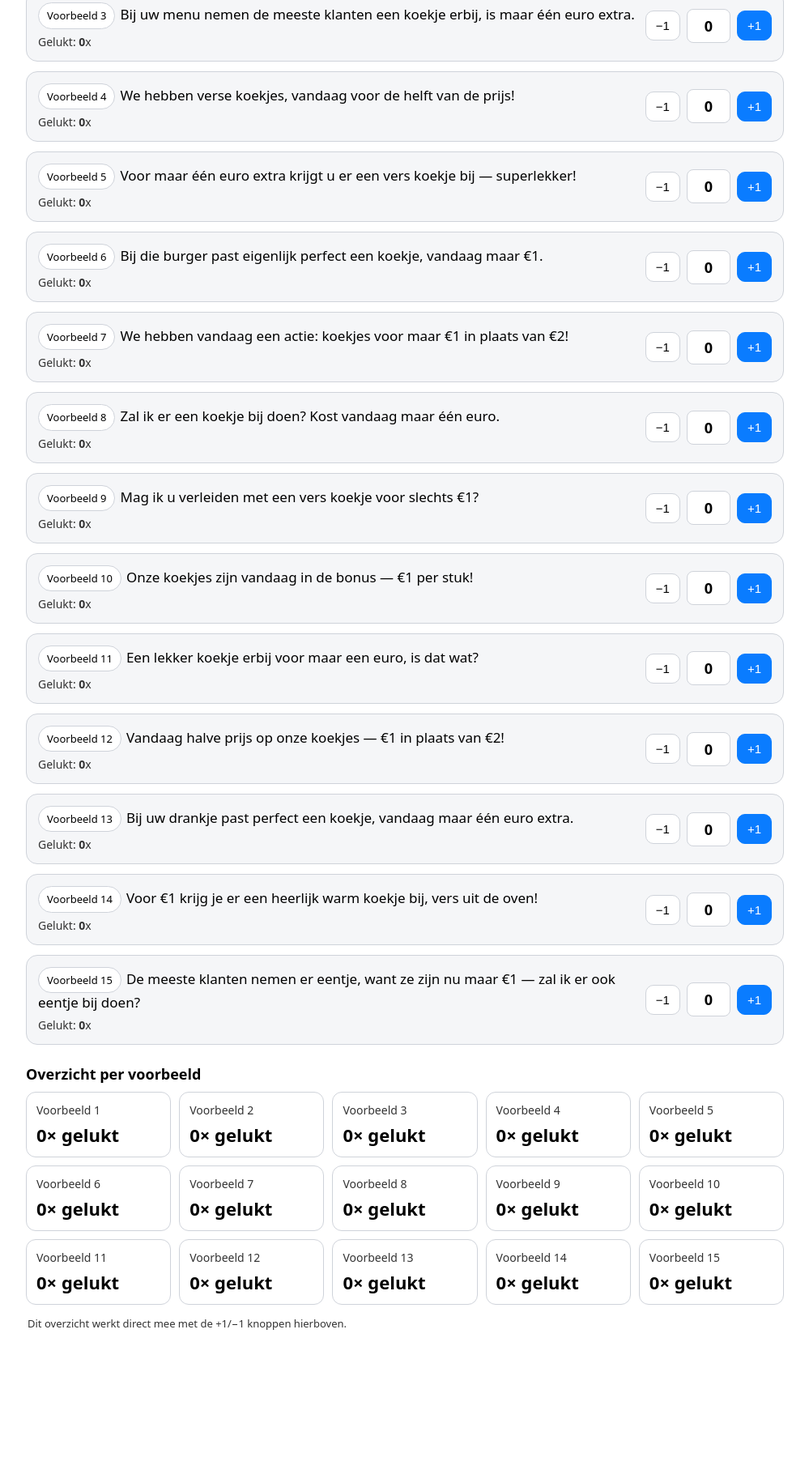
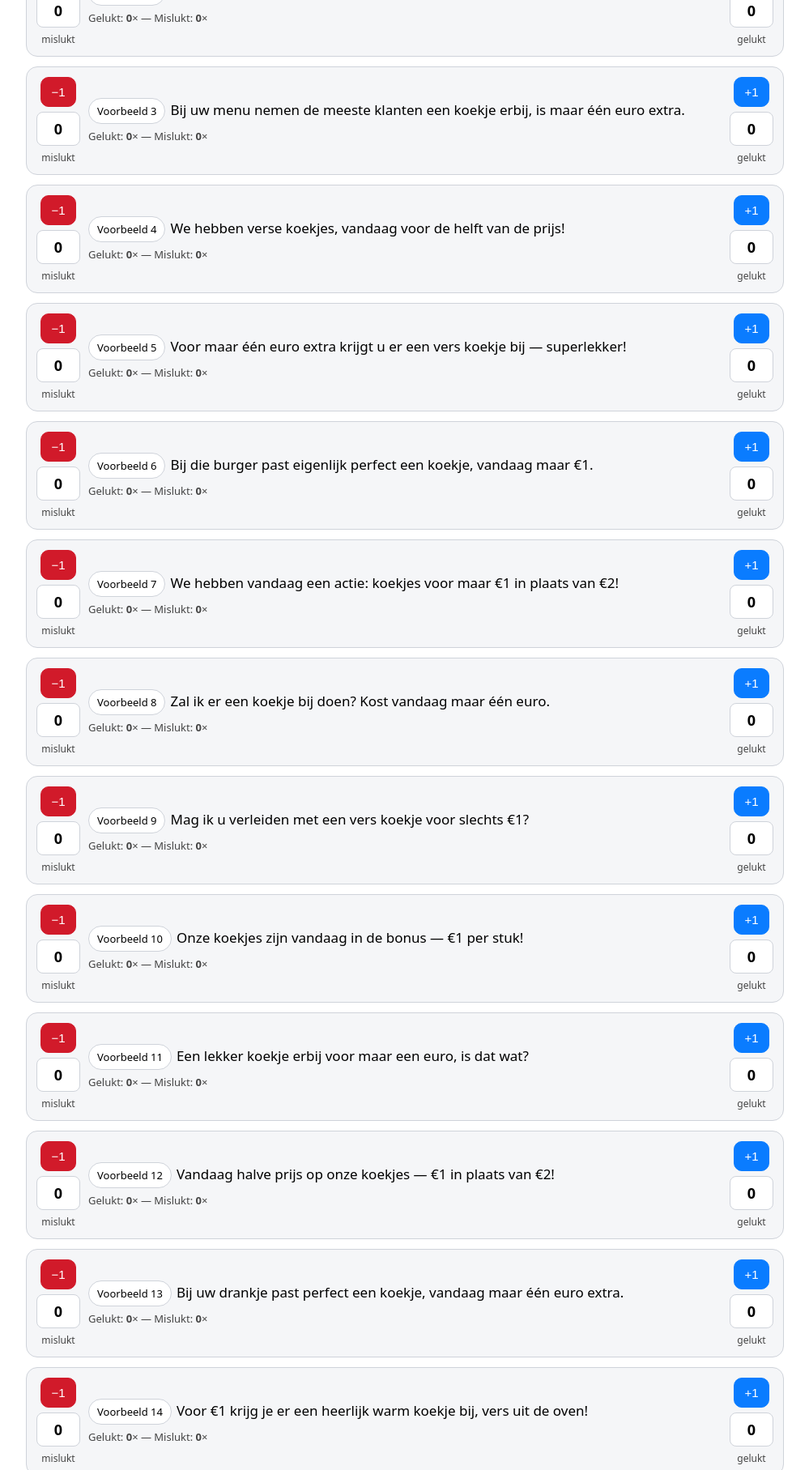
Before and after one commit to mohammadyamankreidi-jpg/koekje-teller, a plain HTML site: page index.html in a window 1280 px wide. Shown: the part 365-2180 px from the top of the page at 81% size, without its empty margins (140-1139 px from the left). Before the commit the page ends 2034 px from the top, so only its background shows below. Drawn offline with Linux system fonts and the light colour scheme.

Commit message:
Update index.html

```diff
--- a/index.html
+++ b/index.html
@@ -5,66 +5,59 @@
 <meta name="viewport" content="width=device-width, initial-scale=1, maximum-scale=1">
 <title>Koekje Upsell Teller</title>
 <style>
-  :root {
-    --bg: #ffffff;
-    --card: #f5f6f8;
-    --text: #000000;
-    --muted: #333333;
-    --primary: #0a7cff;
-    --danger: #d11a2a;
-    --border: #cfd3da;
+  :root{
+    --bg:#ffffff;--card:#f5f6f8;--text:#000;--muted:#444;
+    --primary:#0a7cff;--danger:#d11a2a;--border:#cfd3da;
   }
-  * { box-sizing: border-box; -webkit-tap-highlight-color: transparent; }
-  html, body { background: var(--bg); color: var(--text); margin: 0; font-family: system-ui, -apple-system, Segoe UI, Roboto, Helvetica, Arial, sans-serif; }
-  header { position: sticky; top: 0; z-index: 5; background: var(--bg); border-bottom: 1px solid var(--border); padding: 14px 16px; }
-  h1 { font-size: 20px; margin: 0; color: var(--text); }
-  .sub { color: var(--muted); font-size: 14px; margin-top: 4px; }
-  .wrap { padding: 12px; max-width: 960px; margin: 0 auto; }
+  *{box-sizing:border-box;-webkit-tap-highlight-color:transparent}
+  html,body{background:var(--bg);color:var(--text);margin:0;font-family:system-ui,-apple-system,Segoe UI,Roboto,Helvetica,Arial,sans-serif}
+  header{position:sticky;top:0;z-index:5;background:var(--bg);border-bottom:1px solid var(--border);padding:14px 16px}
+  h1{margin:0;font-size:20px}
+  .sub{color:var(--muted);font-size:14px;margin-top:4px}
+  .wrap{padding:12px;max-width:960px;margin:0 auto}
+  .controls{display:flex;flex-wrap:wrap;gap:8px;align-items:center;margin:10px 0 14px}
+  .total{background:#fff;border:1px solid var(--border);border-radius:12px;padding:8px 10px;font-size:16px;display:inline-block}
+  button,label.btn{border:1px solid var(--border);background:#fff;color:var(--text);padding:10px 12px;border-radius:10px;font-size:15px;line-height:1}
+  button.primary{background:var(--primary);color:#fff;border-color:var(--primary)}
+  button.danger{background:var(--danger);color:#fff;border-color:var(--danger)}
+  input[type=file]{display:none}
 
-  .controls { display: flex; gap: 8px; flex-wrap: wrap; margin: 10px 0 14px; align-items: center; }
-  button, label.btn { border: 1px solid var(--border); background: #ffffff; color: var(--text); padding: 10px 12px; border-radius: 10px; font-size: 15px; line-height: 1; }
-  button.primary { background: var(--primary); color: #fff; border-color: var(--primary); }
-  button.danger { background: var(--danger); color: #fff; border-color: var(--danger); }
-  .total { background: #ffffff; border: 1px solid var(--border); border-radius: 12px; padding: 8px 10px; font-size: 16px; display: inline-block; color: var(--text); }
-  input[type="file"] { display: none; }
+  .card{
+    background:var(--card);border:1px solid var(--border);border-radius:14px;padding:12px;margin-bottom:12px;
+    display:grid;grid-template-columns:auto 1fr auto;gap:10px;align-items:center
+  }
+  .side{
+    display:grid;gap:6px;justify-items:center
+  }
+  .side .label{font-size:12px;color:var(--muted)}
+  .count{
+    min-width:54px;text-align:center;font-weight:800;font-size:18px;color:var(--text);
+    background:#fff;border:1px solid var(--border);border-radius:8px;padding:8px 0
+  }
+  .line{font-size:17px;line-height:1.4;word-break:break-word}
+  .meta{color:var(--muted);font-size:13px;margin-top:6px}
+  .pill{display:inline-block;border:1px solid var(--border);padding:6px 10px;border-radius:999px;font-size:13px;background:#fff;margin-right:6px}
 
-  .card { background: var(--card); border: 1px solid var(--border); border-radius: 14px; padding: 14px; margin-bottom: 12px;
-          display: grid; grid-template-columns: 1fr auto; gap: 10px; align-items: center; }
-  .line { font-size: 17px; line-height: 1.4; color: var(--text); word-break: break-word; }
-  .muted { color: var(--muted); font-size: 14px; margin-top: 6px; }
-  .actions { display: grid; grid-auto-flow: column; gap: 8px; align-items: center; }
-  .count { min-width: 54px; text-align: center; font-weight: 800; font-size: 18px; color: var(--text);
-           background: #ffffff; border: 1px solid var(--border); border-radius: 8px; padding: 8px 0; }
-  .pill { display: inline-block; border: 1px solid var(--border); padding: 6px 10px; border-radius: 999px; font-size: 13px; background: #ffffff; color: var(--text); margin-right: 6px; }
-
-  /* Overzicht – aparte vakjes */
-  .summary { margin: 24px 0 12px; }
-  .summary h2 { font-size: 18px; margin: 0 0 10px; }
-  .summary-grid {
-    display: grid;
-    grid-template-columns: repeat(auto-fill, minmax(170px, 1fr));
-    gap: 10px;
-  }
-  .summary-card {
-    background: #ffffff;
-    border: 1px solid var(--border);
-    border-radius: 12px;
-    padding: 12px;
-  }
-  .summary-title { font-size: 14px; color: var(--muted); margin-bottom: 6px; }
-  .summary-value { font-size: 22px; font-weight: 800; }
-  .footer-note { color: var(--muted); font-size: 13px; margin: 14px 2px; }
+  /* Overzicht onderaan */
+  .summary{margin:24px 0 12px}
+  .summary h2{font-size:18px;margin:0 0 10px}
+  .summary-grid{display:grid;grid-template-columns:repeat(auto-fill,minmax(190px,1fr));gap:10px}
+  .summary-card{background:#fff;border:1px solid var(--border);border-radius:12px;padding:12px}
+  .summary-title{font-size:14px;color:var(--muted);margin-bottom:6px}
+  .summary-values{display:flex;gap:10px;flex-wrap:wrap}
+  .badge{border:1px solid var(--border);border-radius:999px;padding:6px 10px;font-size:13px;background:#f6f8ff}
 </style>
 </head>
 <body>
 <header>
   <h1>Koekje Upsell Teller</h1>
-    <div class="sub">Tik op +1 als een zin werkt. Alles wordt bewaard op dit toestel.</div>
+  <div class="sub">Links = mislukt (−1), rechts = gelukt (+1). Alles wordt lokaal bewaard op dit toestel.</div>
 </header>
 
 <div class="wrap">
   <div class="controls">
-      <div class="total">Totaal successen: <strong id="totalVal">0</strong></div>
+    <div class="total">Totaal successen: <strong id="totalOk">0</strong></div>
+    <div class="total">Totaal mislukkingen: <strong id="totalFail">0</strong></div>
     <button class="primary" id="exportBtn">Exporteer (JSON)</button>
     <label for="importFile" class="btn">Importeer</label>
     <input id="importFile" type="file" accept="application/json">
@@ -73,17 +66,15 @@
 
   <div id="list" aria-live="polite"></div>
 
-    <!-- Overzicht per voorbeeld in aparte vakjes -->
   <div class="summary">
     <h2>Overzicht per voorbeeld</h2>
     <div id="summaryGrid" class="summary-grid"></div>
-      <div class="footer-note">Dit overzicht werkt direct mee met de +1/−1 knoppen hierboven.</div>
   </div>
 </div>
 
 <script>
 (function(){
-  const KEY = "koekje_upsell_tracker_single_v2";
+  const KEY = "koekje_upsell_tracker_dual_v1";
   const LINES = [
     "Zal ik er een lekker koekje bij doen? Vandaag maar één euro.",
     "Vandaag zijn de koekjes in de aanbieding — €1 in plaats van €2!",
@@ -102,135 +93,166 @@
     "De meeste klanten nemen er eentje, want ze zijn nu maar €1 — zal ik er ook eentje bij doen?"
   ];
 
+  // state per item: { ok: number, fail: number }
+  function defaultState(){ return LINES.map(_=>({ok:0, fail:0})) }
+  function load(){
+    try{
+      const raw = localStorage.getItem(KEY);
+      if(!raw) return defaultState();
+      const arr = JSON.parse(raw);
+      // align op lengte
+      const base = defaultState();
+      if(Array.isArray(arr)){
+        arr.forEach((row,i)=>{
+          if(base[i]){ base[i].ok = Number(row.ok||0); base[i].fail = Number(row.fail||0); }
+        });
+      }
+      return base;
+    }catch(e){ return defaultState(); }
+  }
+  function save(state){ localStorage.setItem(KEY, JSON.stringify(state)); }
+  function sumOk(s){ return s.reduce((a,r)=>a+Number(r.ok||0),0) }
+  function sumFail(s){ return s.reduce((a,r)=>a+Number(r.fail||0),0) }
+
   const listEl = document.getElementById('list');
-  const totalVal = document.getElementById('totalVal');
-  const summaryGrid = document.getElementById('summaryGrid');
+  const sumGrid = document.getElementById('summaryGrid');
+  const totalOkEl = document.getElementById('totalOk');
+  const totalFailEl = document.getElementById('totalFail');
 
-  function load() {
-    try {
-      const raw = localStorage.getItem(KEY);
-      if (!raw) return LINES.map((_, i) => ({ id: i+1, count: 0 }));
-      const parsed = JSON.parse(raw);
-      if (!Array.isArray(parsed) || parsed.length !== LINES.length) {
-        const base = LINES.map((_, i) => ({ id: i+1, count: 0 }));
-        if (Array.isArray(parsed)) parsed.forEach((row, i) => { if (base[i]) base[i].count = Number(row.count||0); });
-        return base;
-      }
-      return parsed.map((r, i) => ({ id: i+1, count: Number(r.count || 0) }));
-    } catch(e) {
-      return LINES.map((_, i) => ({ id: i+1, count: 0 }));
-    }
-  }
-
-  function save(state) { localStorage.setItem(KEY, JSON.stringify(state)); }
-  function sum(state) { return state.reduce((acc, r) => acc + (Number(r.count)||0), 0); }
-
-  function renderList(state) {
+  function renderList(state){
     listEl.innerHTML = "";
-    state.forEach((row, idx) => {
+    state.forEach((row,idx)=>{
       const card = document.createElement('div');
       card.className = 'card';
 
+      // LEFT: MISLUKT (-1)
       const left = document.createElement('div');
-      left.innerHTML = `<div class="line"><span class="pill">Voorbeeld ${idx+1}</span>${LINES[idx]}</div>
-                        <div class="muted">Gelukt: <strong id="count-${idx}">${row.count}</strong>x</div>`;
+      left.className = 'side';
+      const failBtn = document.createElement('button');
+      failBtn.className = 'danger';
+      failBtn.textContent = "−1";
+      failBtn.setAttribute('aria-label', `Mislukt +1 voor voorbeeld ${idx+1}`);
+      failBtn.addEventListener('click', ()=>change(idx, 'fail', +1)); // telt mislukking op
+      const failCount = document.createElement('div');
+      failCount.className = 'count';
+      failCount.id = `fail-${idx}`;
+      failCount.textContent = row.fail;
+      const failLabel = document.createElement('div');
+      failLabel.className = 'label';
+      failLabel.textContent = 'mislukt';
+      left.appendChild(failBtn); left.appendChild(failCount); left.appendChild(failLabel);
 
+      // MIDDLE: tekst
+      const mid = document.createElement('div');
+      mid.innerHTML = `<div class="line"><span class="pill">Voorbeeld ${idx+1}</span>${LINES[idx]}</div>
+                       <div class="meta">Gelukt: <strong id="ok-mini-${idx}">${row.ok}</strong>× — Mislukt: <strong id="fail-mini-${idx}">${row.fail}</strong>×</div>`;
+
+      // RIGHT: GELUKT (+1)
       const right = document.createElement('div');
-      right.className = 'actions';
-
-      const minus = document.createElement('button');
-      minus.textContent = "−1";
-      minus.addEventListener('click', () => change(idx, -1));
-
-      const count = document.createElement('div');
-      count.className = 'count';
-      count.id = `big-${idx}`;
-      count.textContent = row.count;
-
-      const plus = document.createElement('button');
-      plus.textContent = "+1";
-      plus.className = "primary";
-      plus.addEventListener('click', () => change(idx, +1));
-
-      right.appendChild(minus);
-      right.appendChild(count);
-      right.appendChild(plus);
+      right.className = 'side';
+      const okBtn = document.createElement('button');
+      okBtn.className = 'primary';
+      okBtn.textContent = "+1";
+      okBtn.setAttribute('aria-label', `Gelukt +1 voor voorbeeld ${idx+1}`);
+      okBtn.addEventListener('click', ()=>change(idx, 'ok', +1));
+      const okCount = document.createElement('div');
+      okCount.className = 'count';
+      okCount.id = `ok-${idx}`;
+      okCount.textContent = row.ok;
+      const okLabel = document.createElement('div');
+      okLabel.className = 'label';
+      okLabel.textContent = 'gelukt';
+      right.appendChild(okBtn); right.appendChild(okCount); right.appendChild(okLabel);
 
       card.appendChild(left);
+      card.appendChild(mid);
       card.appendChild(right);
       listEl.appendChild(card);
     });
   }
 
-  function renderSummary(state) {
-    summaryGrid.innerHTML = "";
-    state.forEach((row, idx) => {
-      const card = document.createElement('div');
-      card.className = 'summary-card';
-      const title = document.createElement('div');
-      title.className = 'summary-title';
-      title.textContent = `Voorbeeld ${idx+1}`;
-      const val = document.createElement('div');
-      val.className = 'summary-value';
-      val.id = `sum-${idx}`;
-      val.textContent = `${row.count}× gelukt`;
-      card.appendChild(title);
-      card.appendChild(val);
-      summaryGrid.appendChild(card);
+  function renderSummary(state){
+    sumGrid.innerHTML = "";
+    state.forEach((row,idx)=>{
+      const c = document.createElement('div');
+      c.className = 'summary-card';
+      const t = document.createElement('div');
+      t.className = 'summary-title';
+      t.textContent = `Voorbeeld ${idx+1}`;
+      const vals = document.createElement('div');
+      vals.className = 'summary-values';
+      const ok = document.createElement('div');
+      ok.className = 'badge';
+      ok.id = `sum-ok-${idx}`;
+      ok.textContent = `Gelukt: ${row.ok}`;
+      const fail = document.createElement('div');
+      fail.className = 'badge';
+      fail.id = `sum-fail-${idx}`;
+      fail.textContent = `Mislukt: ${row.fail}`;
+      vals.appendChild(ok); vals.appendChild(fail);
+      c.appendChild(t); c.appendChild(vals);
+      sumGrid.appendChild(c);
     });
   }
 
-  function render() {
-    const state = load();
-    totalVal.textContent = sum(state);
-    renderList(state);
-    renderSummary(state);
+  function render(){
+    const s = load();
+    totalOkEl.textContent = sumOk(s);
+    totalFailEl.textContent = sumFail(s);
+    renderList(s);
+    renderSummary(s);
   }
 
-  function change(idx, delta) {
-    const state = load();
-    state[idx].count = Math.max(0, (Number(state[idx].count)||0) + delta);
-    save(state);
-    // Update UI snel
-    document.getElementById(`count-${idx}`).textContent = state[idx].count;
-    document.getElementById(`big-${idx}`).textContent = state[idx].count;
-    document.getElementById(`sum-${idx}`).textContent = `${state[idx].count}× gelukt`;
-    totalVal.textContent = sum(state);
+  function change(idx, kind, delta){
+    const s = load();
+    if(kind==='ok'){ s[idx].ok = Math.max(0, Number(s[idx].ok||0) + delta); }
+    if(kind==='fail'){ s[idx].fail = Math.max(0, Number(s[idx].fail||0) + delta); }
+    save(s);
+    // update UI snel
+    document.getElementById('ok-'+idx).textContent = s[idx].ok;
+    document.getElementById('fail-'+idx).textContent = s[idx].fail;
+    document.getElementById('ok-mini-'+idx).textContent = s[idx].ok;
+    document.getElementById('fail-mini-'+idx).textContent = s[idx].fail;
+    document.getElementById('sum-ok-'+idx).textContent = `Gelukt: ${s[idx].ok}`;
+    document.getElementById('sum-fail-'+idx).textContent = `Mislukt: ${s[idx].fail}`;
+    totalOkEl.textContent = sumOk(s);
+    totalFailEl.textContent = sumFail(s);
   }
 
-  document.getElementById('resetBtn').addEventListener('click', () => {
-    if (!confirm("Alles terug naar 0?")) return;
-    const state = LINES.map((_, i) => ({ id: i+1, count: 0 }));
-    save(state); render();
+  document.getElementById('resetBtn').addEventListener('click', ()=>{
+    if(!confirm("Alles (gelukt + mislukt) terug naar 0?")) return;
+    const s = defaultState(); save(s); render();
   });
 
-  document.getElementById('exportBtn').addEventListener('click', () => {
-    const data = { version: "single-summary", lines: LINES, state: load() };
-    const blob = new Blob([JSON.stringify(data, null, 2)], { type: "application/json" });
+  document.getElementById('exportBtn').addEventListener('click', ()=>{
+    const data = { version:"dual-1", state: load(), lines: LINES };
+    const blob = new Blob([JSON.stringify(data,null,2)], {type:"application/json"});
     const url = URL.createObjectURL(blob);
     const a = document.createElement('a'); a.href = url; a.download = "koekje_upsell_export.json"; a.click();
     URL.revokeObjectURL(url);
   });
 
-  document.getElementById('importFile').addEventListener('change', (e) => {
-    const file = e.target.files[0]; if (!file) return;
-    const reader = new FileReader();
-    reader.onload = () => {
-      try {
-        const obj = JSON.parse(reader.result);
-        if (!obj || !Array.isArray(obj.state)) throw new Error("Ongeldig bestand");
-        const next = LINES.map((_, i) => ({ id: i+1, count: 0 }));
-        obj.state.forEach((row, i) => { if (next[i]) next[i].count = Number(row.count||0); });
-        save(next); render(); alert("Import gelukt!");
-      } catch(err) { alert("Import mislukt. Controleer het bestand."); }
+  document.getElementById('importFile').addEventListener('change', (e)=>{
+    const f = e.target.files[0]; if(!f) return;
+    const r = new FileReader();
+    r.onload = ()=>{
+      try{
+        const obj = JSON.parse(r.result);
+        if(!obj || !Array.isArray(obj.state)) throw new Error("Ongeldig bestand");
+        // align lengte
+        const base = defaultState();
+        obj.state.forEach((row,i)=>{
+          if(base[i]){ base[i].ok = Number(row.ok||0); base[i].fail = Number(row.fail||0); }
+        });
+        save(base); render(); alert("Import gelukt!");
+      }catch(err){ alert("Import mislukt. Controleer het bestand."); }
     };
-    reader.readAsText(file); e.target.value = "";
+    r.readAsText(f); e.target.value="";
   });
 
-  if (!localStorage.getItem(KEY)) { save(LINES.map((_, i) => ({ id: i+1, count: 0 }))); }
+  if(!localStorage.getItem(KEY)) save(defaultState());
   render();
 })();
 </script>
 </body>
 </html>
-<!-- test update -->
```
Lines whose indentation alone changed are shown as unchanged.
